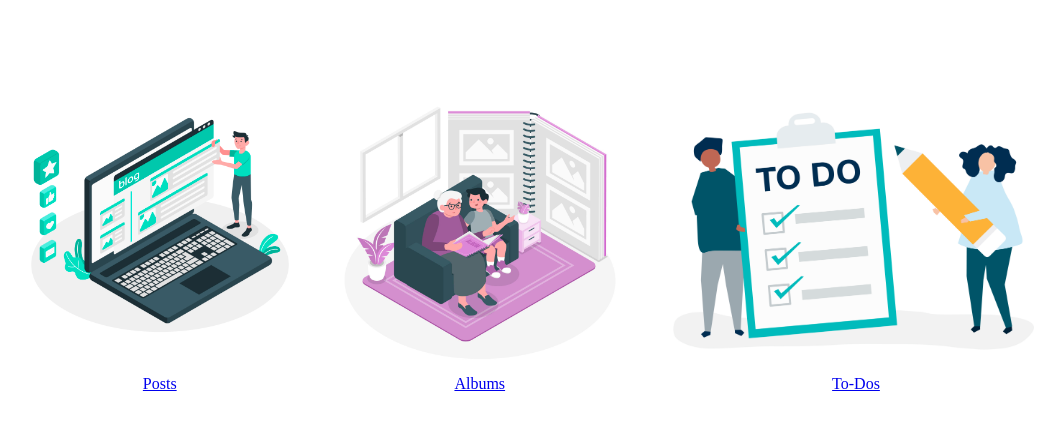
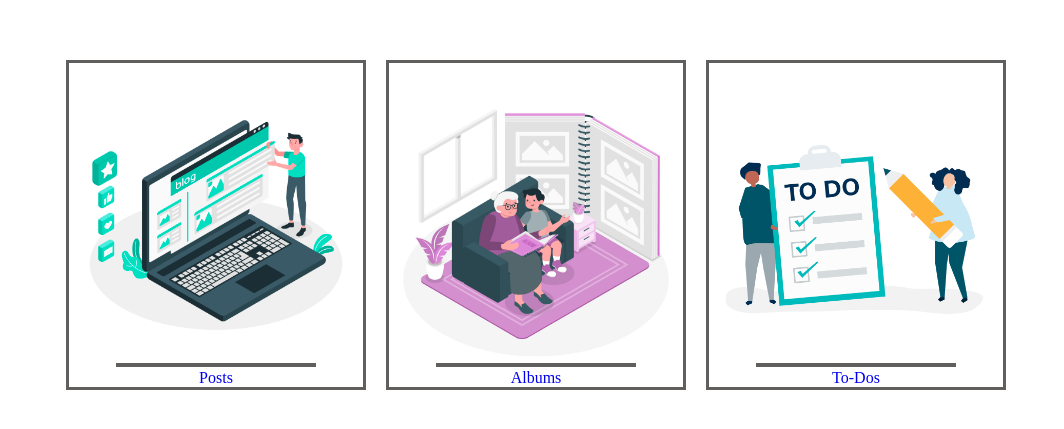
Before and after one commit to jeanmendescs/teste_framework, a React (Create React App) app: page / in a window 1280 px wide. Shown: the part 175-604 px from the top of the page, without its empty margins (104-1168 px from the left). Built offline with nearby package versions, Linux system fonts and the light colour scheme.

Commit message:
home styling

```diff
--- a/public/index.html
+++ b/public/index.html
@@ -10,6 +10,11 @@
       content="Web site created using create-react-app"
     />
     <link rel="apple-touch-icon" href="%PUBLIC_URL%/logo192.png" />
+    <link rel="preconnect" href="https://fonts.gstatic.com" />
+    <link
+      href="https://fonts.googleapis.com/css2?family=Roboto:wght@500&display=swap"
+      rel="stylesheet"
+    />
     <!--
       manifest.json provides metadata used when your web app is installed on a
       user's mobile device or desktop. See https://developers.google.com/web/fundamentals/web-app-manifest/
--- a/src/components/Home/index.jsx
+++ b/src/components/Home/index.jsx
@@ -1,32 +1,34 @@
 import React from "react";
 import { Link } from "react-router-dom";
 import styles from "./styles.module.scss";
-import ToDoImg from "../../img/Todos.jpg";
-import AlbumsImg from "../../img/Albums.jpg";
-import PostsImg from "../../img/Posts.jpg";
+import Classnames from "classnames";
 
 const Home = () => {
   return (
     <div className={styles.container}>
       <div className={styles.card}>
-        <div className={styles.cardImg}>
-          <img src={PostsImg} alt="asd"></img>
-        </div>
-        <Link to="/posts">Posts</Link>
+        <Link
+          className={Classnames(styles.cardImg, styles.postsImg)}
+          to="/posts"
+        >
+          Posts
+        </Link>
       </div>
       <div className={styles.card}>
-        <div className={styles.cardImg}>
-          <img src={AlbumsImg} alt="asd"></img>
-        </div>
-        <Link to="/albums">Albums</Link>
+        <Link
+          className={Classnames(styles.cardImg, styles.albumsImg)}
+          to="/albums"
+        >
+          Albums
+        </Link>
       </div>
       <div className={styles.card}>
-        <div className={styles.cardImg}>
-          <img src={ToDoImg} alt="asd"></img>
-        </div>
-        <div>
-          <Link to="/todos">To-Dos</Link>
-        </div>
+        <Link
+          className={Classnames(styles.cardImg, styles.todosImg)}
+          to="/todos"
+        >
+          To-Dos
+        </Link>
       </div>
     </div>
   );
--- a/src/components/Home/styles.module.scss
+++ b/src/components/Home/styles.module.scss
@@ -19,19 +19,42 @@ body {
 }
 
 .card {
-  height: 300px;
-  text-align: center;
-
   &:not(:last-child) {
     margin-right: 20px;
   }
 }
 
 .cardImg {
-  height: 100%;
-  text-align-last: center;
+  background-size: contain;
+  background-repeat: no-repeat;
+  background-position: center;
+  display: flex;
+  height: 330px;
+  width: 300px;
+  align-items: flex-end;
+  justify-content: center;
+  text-decoration: none;
+  border: 3px solid #605f5e;
+  position: relative;
 
-  img {
-    height: 100%;
+  &::after {
+    position: absolute;
+    background: #605f5e;
+    content: "";
+    width: 200px;
+    height: 4px;
+    bottom: 20px;
   }
 }
+
+.albumsImg {
+  background-image: url("../../img/Albums.jpg");
+}
+
+.postsImg {
+  background-image: url("../../img/Posts.jpg");
+}
+
+.todosImg {
+  background-image: url("../../img/Todos.jpg");
+}
```
